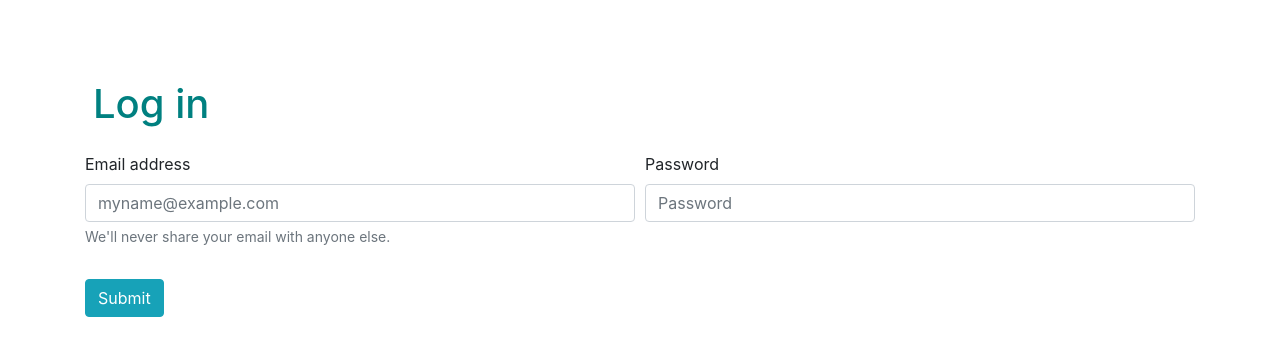
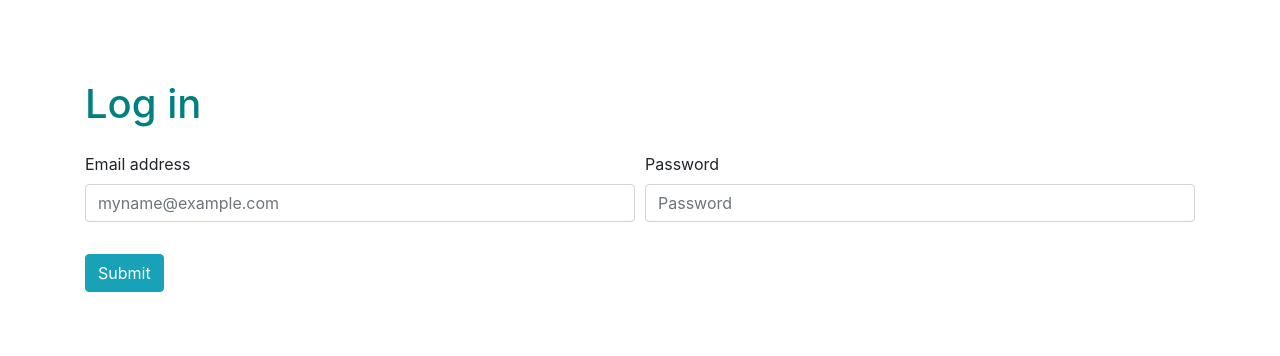
Before and after one commit to Shristi321/CleanTechHack, a React (Create React App) app in the folder cleantechhack/: page /login in a window 1280 px wide. Shown: the top 356 px of the page. Built offline with nearby package versions, Linux system fonts and the light colour scheme.

Commit message:
Update Login.js

```diff
--- a/cleantechhack/src/Login.js
+++ b/cleantechhack/src/Login.js
@@ -27,16 +27,13 @@ const LogIn = () => {
     console.log(data)
     return (
         <Container>
-            <h1 style={{height:'9vmin',margin:'10vmin 0 0 1vmin', color: 'teal'}}>Log in</h1>
+            <h1 style={{height:'9vmin',margin:'10vmin 0 0 0', color: 'teal'}}>Log in</h1>
             <Form>
             <Form.Row>
                 <Col>
                     <Form.Group controlId="formBasicEmail">
                         <Form.Label>Email address</Form.Label>
                         <Form.Control onChange={onEmail} type="email" placeholder="myname@example.com" />
-                        <Form.Text className="text-muted">
-                        We'll never share your email with anyone else.
-                        </Form.Text>
                     </Form.Group>
                 </Col>
                 <Col>
```
